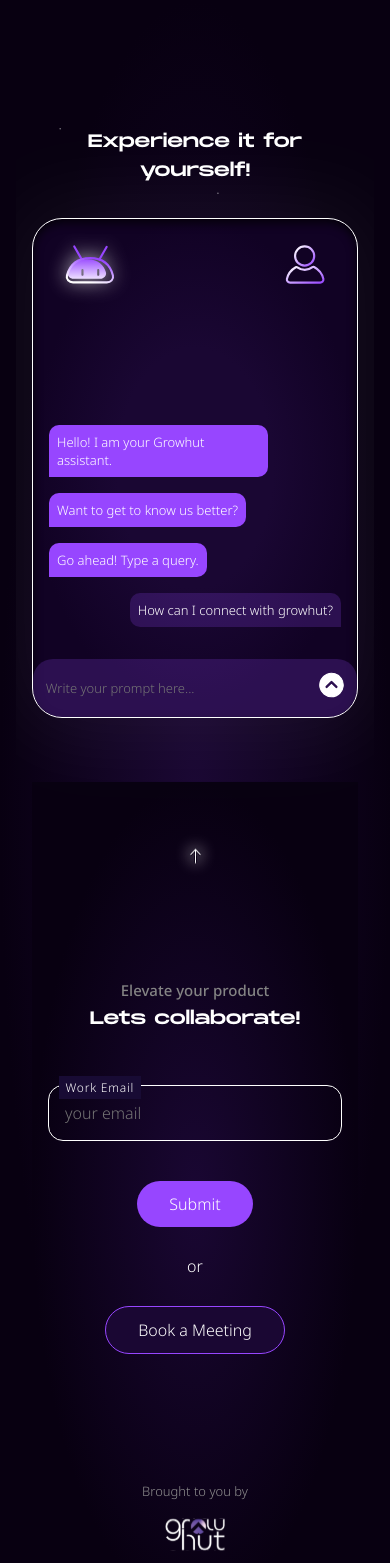
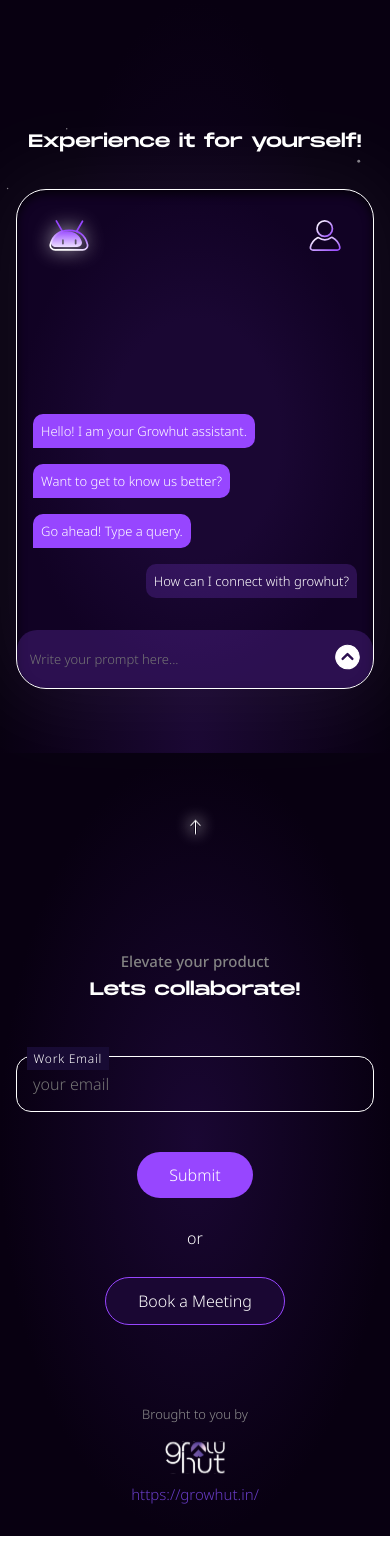
Before and after one commit to Growhut-Inc/chatbot_landingpage, a Next.js app: page /chatbot in a window 390 px wide. Shown: the top 1563 px of the page. After the commit the page ends 1536 px from the top, so only its background shows below. Built offline with nearby package versions, Linux system fonts and the light colour scheme.

Commit message:
ui fix responsive

```diff
--- a/src/app/globals.css
+++ b/src/app/globals.css
@@ -60,7 +60,7 @@ html,
 body {
 	max-width: 100vw;
 	overflow-x: hidden;
-	padding: 0 1rem;
+	/* padding: 0 1rem; */
 }
 
 body {
--- a/src/components/ChatBot/style.css
+++ b/src/components/ChatBot/style.css
@@ -9,6 +9,7 @@
 	margin: 8rem 0 4rem 0;
 	position: relative;
 	z-index: 10;
+	padding: 0 1rem;
 }
 
 .chatbot_wrapper h2 {
@@ -193,7 +194,12 @@
 		right: 8.5vw;
 		z-index: 12;
 	}
-
+	.chatbot_wrapper .chatbot_container .icon_left img {
+		width: 40px;
+	}
+	.chatbot_wrapper .chatbot_container .icon_right img {
+		width: 32px;
+	}
 	.chatbot .messages .chat_bubble p,
 	.chatbot .input_wrapper input {
 		font-size: 13px;
--- a/src/components/Footer/style.css
+++ b/src/components/Footer/style.css
@@ -92,7 +92,7 @@
 	filter: drop-shadow(0px 0px 5px #9746ff);
 }
 .footer_section_wrapper .footer {
-	margin-top: 5rem;
+	margin-top: 3rem;
 	display: flex;
 	justify-content: center;
 	align-items: center;
@@ -131,6 +131,7 @@
 
 	.footer_section_wrapper .footer {
 		gap: 0.5rem;
+		margin-top: 2rem;
 	}
 	.footer_section_wrapper .footer img {
 		width: 60px;
--- a/src/components/SlideCounter/style.css
+++ b/src/components/SlideCounter/style.css
@@ -9,8 +9,6 @@
 	margin-top: 1rem;
 	position: fixed;
 	bottom: 20px;
-	left: 50%;
-	transform: translateX(-50%);
 }
 .slide_count .img_wrapper {
 	filter: drop-shadow(0px 0px 6px #fff);
```
